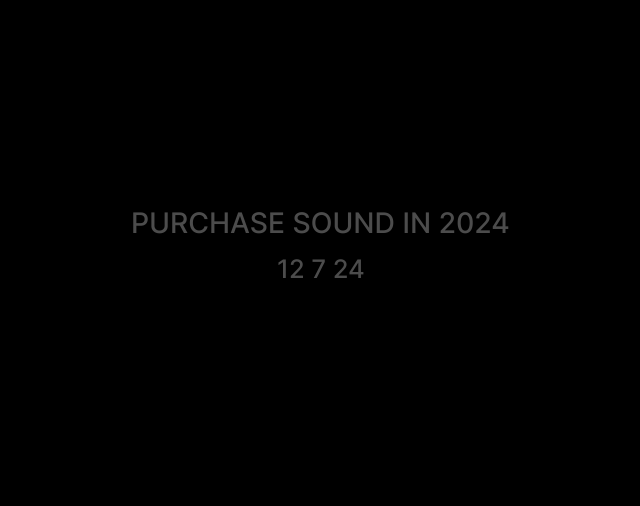
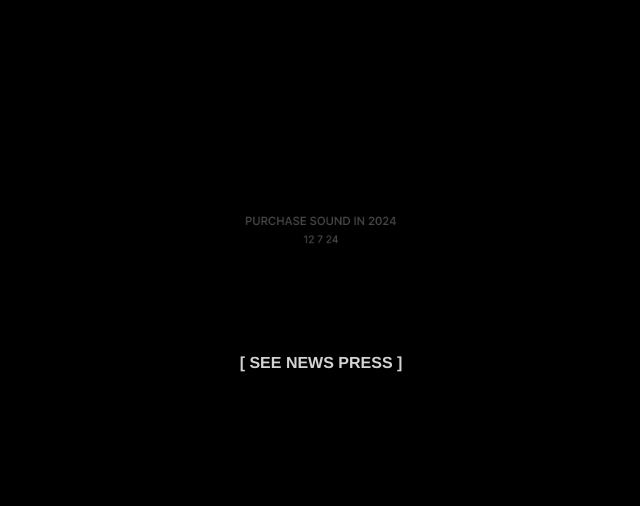
Before and after one commit to zzzael/SOUND, a plain HTML site: page sound.html in a window 1280 px wide. Shown: the part 157-663 px from the top of the page, without its empty margins (319-959 px from the left). Drawn offline with Linux system fonts and the light colour scheme.

Commit message:
Update sound.html

```diff
--- a/sound.html
+++ b/sound.html
@@ -5,11 +5,61 @@
     <meta name="viewport" content="width=device-width, initial-scale=1.0">
     <title>SOUND</title>
     <link rel="stylesheet" href="style.css">
+    <style>
+        body {
+            background-color: black;
+            color: white;
+            display: flex;
+            justify-content: center;
+            align-items: center;
+            height: 100vh;
+            margin: 0;
+            font-family: 'Helvetica', sans-serif;
+            flex-direction: column;
+        }
+
+        .image-container {
+            text-align: center;
+        }
+
+        .image-container img {
+            width: 200px; /* Adjusted to your requirement */
+            height: 200px; /* Adjusted to your requirement */
+        }
+
+        #news-button {
+            background-color: transparent;
+            color: lightgrey;
+            border: none;
+            font-size: 16px;
+            cursor: pointer;
+            font-family: 'Helvetica', sans-serif;
+            font-weight: bold;
+            margin-top: 20px;
+            display: none; /* Hidden by default */
+        }
+
+        #news-button:hover {
+            text-decoration: underline;
+        }
+    </style>
 </head>
 <body>
     <div class="image-container">
-        <img src="sound.png" alt="Image" width="500" height="500">
+        <img src="sound.png" alt="Image">
     </div>
+    <button id="news-button">[ SEE NEWS PRESS ]</button>
     <script src="sound-script.js"></script>
+    <script>
+        // Show the button after 5 seconds
+        setTimeout(() => {
+            document.getElementById('news-button').style.display = 'block';
+        }, 4000);
+
+        // Redirect to sews.html when the button is clicked
+        document.getElementById('news-button').addEventListener('click', () => {
+            window.location.href = 'sews.html';
+        });
+    </script>
 </body>
 </html>
```
